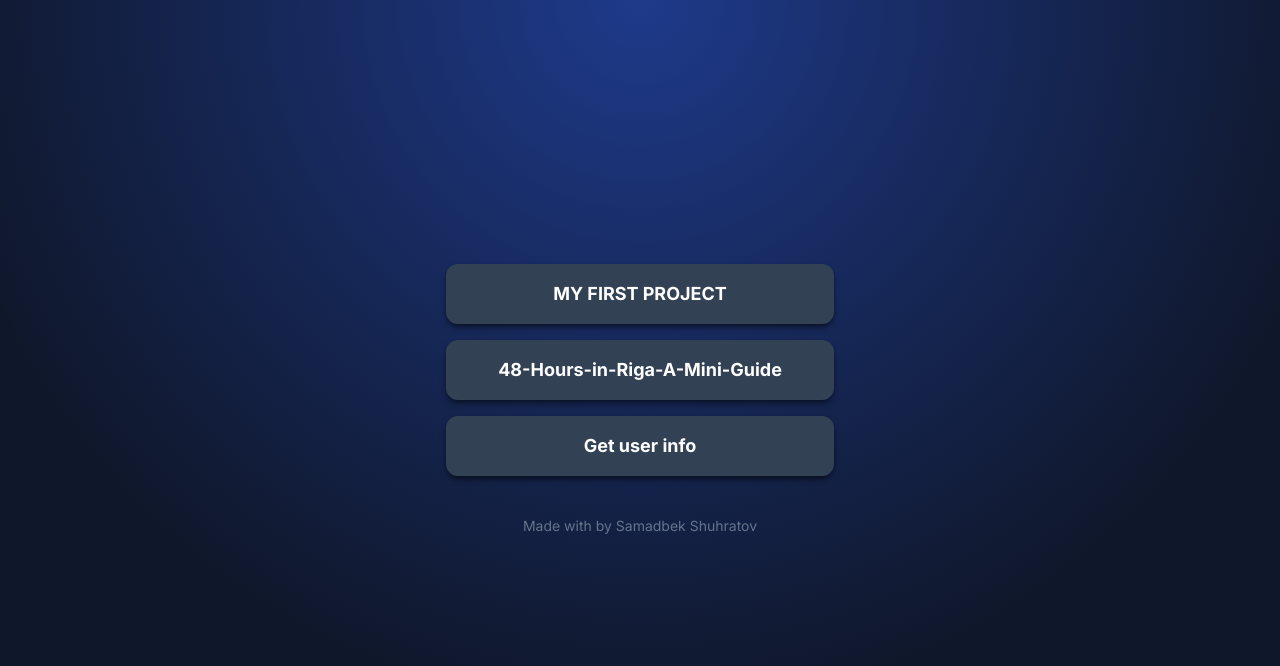
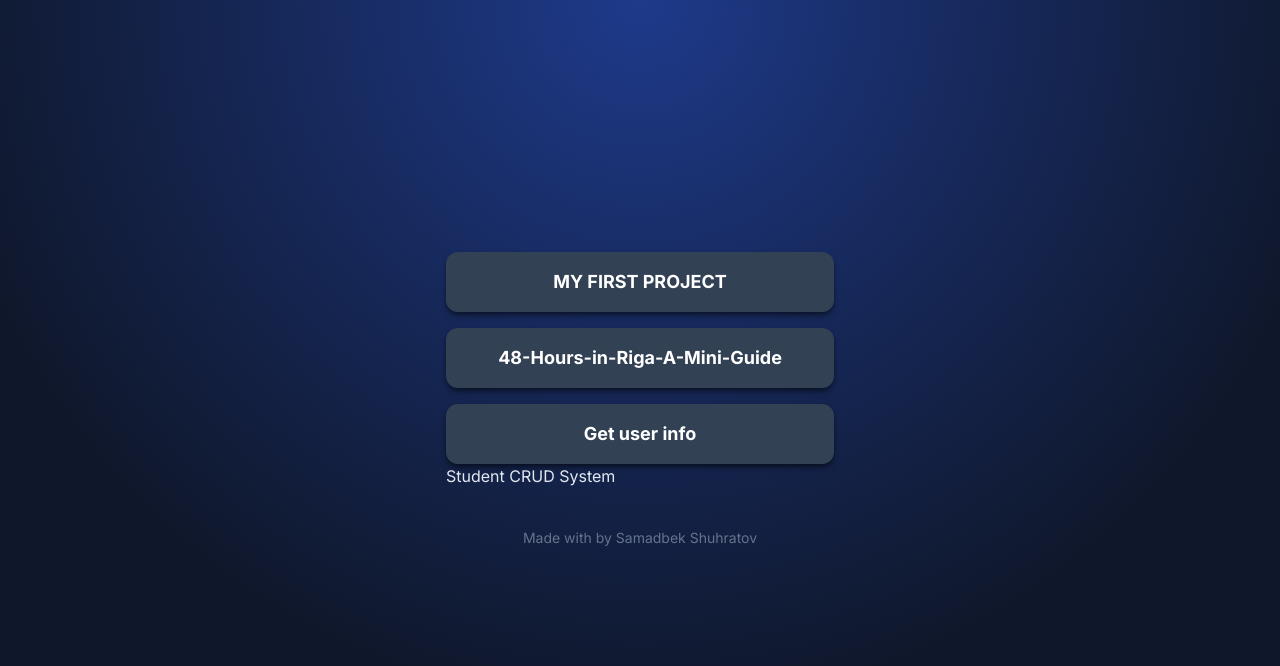
Before and after one commit to NickHalden017/All-projects-collection, a plain HTML site: page projects.html in a window 1280 px wide. Drawn offline with nearby package versions, Linux system fonts and the light colour scheme.

Commit message:
Add Student CRUD System link to projects page
Added a new link for the Student CRUD System project.

```diff
--- a/projects.html
+++ b/projects.html
@@ -56,6 +56,10 @@
                 Get user info
             </a>
 
+             <a href="https://nickhalden017.github.io/StudentCrudSystem/">
+                Student CRUD System
+            </a>
+
         </nav>
 
         <!-- Footer -->
```
